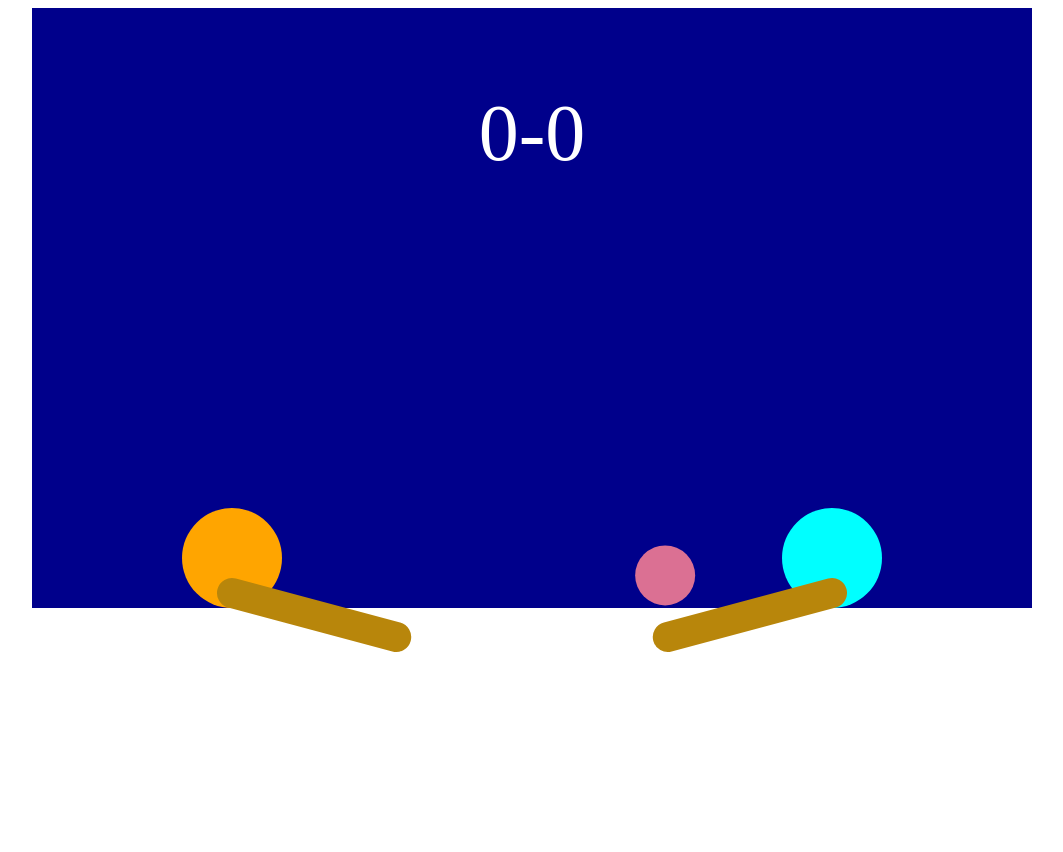
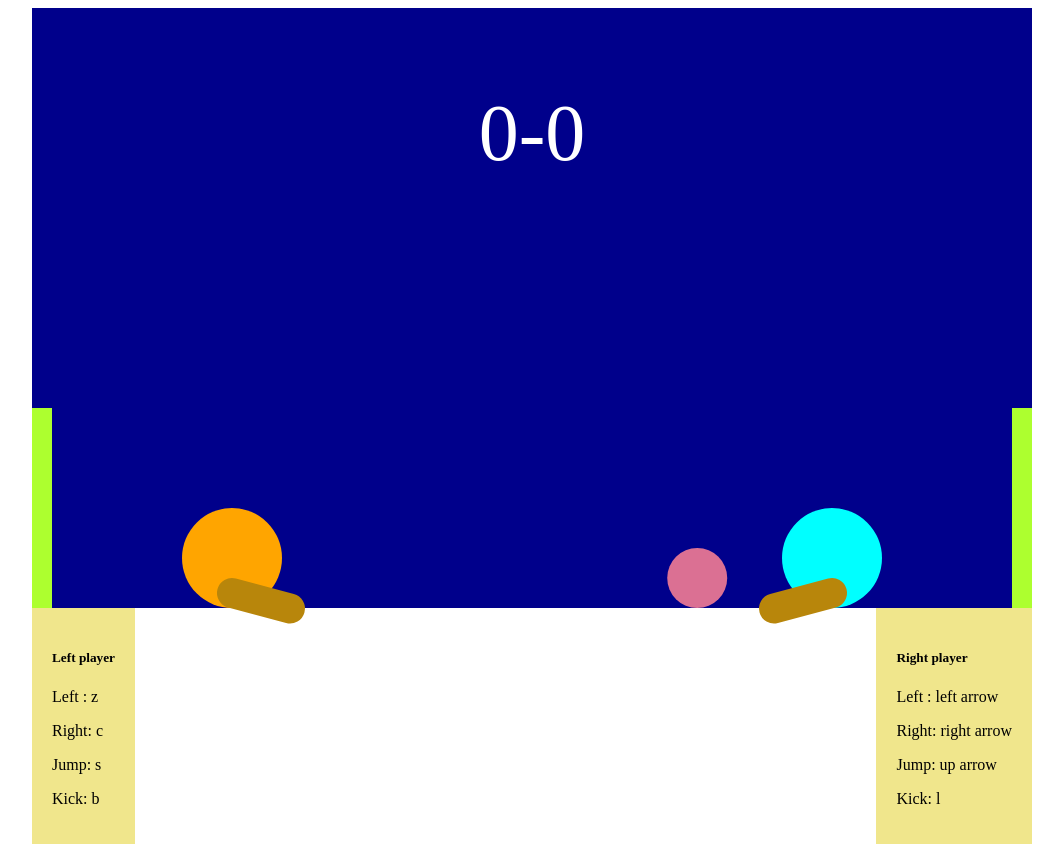
Before and after one commit to AlejandroPenacho/BackInTheHeadGame, a Svelte app: page / in a window 1280 px wide. Shown: the whole page, without its empty margins (108-1171 px from the left). Before the commit the page ends 800 px from the top, so only its background shows below. Built offline with nearby package versions, Linux system fonts and the light colour scheme.

Commit message:
Foot tip collision, goals and keys

```diff
--- a/src/App.svelte
+++ b/src/App.svelte
@@ -2,6 +2,7 @@
 
     import Player from "./Player.svelte";
     import Ball from "./Ball.svelte";
+    import Goal from "./Goal.svelte";
     import type {BallStruct} from "./basic/base";
     import {GameData, Character, Side} from "./basic/base";
 
@@ -193,9 +194,22 @@
         position: absolute;
         justify-content: center;
     }
+
+    div.control {
+        display: flex;
+        justify-content: space-between;
+        margin: auto;
+        width: 1000px;
+    }
+    div.controlBlock {
+        background-color: khaki;
+        padding: 20px;
+    }
 </style>
 
 <div class="mainScene">
+    <Goal side="right"/>
+    <Goal side="left"/>
     <div class="score">
         <p>{score[0]}-{score[1]}</p>
     </div>
@@ -204,3 +218,20 @@
     {/each}
     <Ball data={ball} />
 </div>
+
+<div class="control">
+    <div class="controlBlock">
+        <h5> Left player</h5>
+        <p>Left : z</p>
+        <p>Right: c</p>
+        <p>Jump: s</p>
+        <p>Kick: b</p>
+    </div>
+    <div class="controlBlock">
+        <h5> Right player</h5>
+        <p>Left : left arrow</p>
+        <p>Right: right arrow</p>
+        <p>Jump: up arrow</p>
+        <p>Kick: l</p>
+    </div>
+</div>
--- /dev/null
+++ b/src/Goal.svelte
@@ -0,0 +1,25 @@
+<script lang="ts">
+    export let side;
+
+    let xTranslate;
+
+    if (side=="left"){
+        xTranslate = 0;
+    } else if (side=="right"){
+        xTranslate = 1000-20;
+    }
+
+
+</script>
+
+<style>
+    div {
+        background-color: greenyellow;
+        position: absolute;
+    }
+</style>
+
+<div style="height: 200px; width: 20px;
+            transform: translate({xTranslate}px, 400px)">
+
+</div>
--- a/src/basic/base.ts
+++ b/src/basic/base.ts
@@ -1,5 +1,3 @@
-import { addEmitHelper, formatDiagnosticsWithColorAndContext } from "typescript";
-
 export interface Keybinding {
     left : string,
     right : string,
@@ -164,6 +162,7 @@ export class Character {
         let deltaX1 = changeBase(deltaX0, footAngle);
 
         let ballVelocity1 = changeBase(ball.velocity, footAngle);
+        let bodyVelocity1 = changeBase(this.velocity, footAngle);
 
         let normal1 : number[];
 
@@ -180,7 +179,7 @@ export class Character {
                 (this.size/2-this.foot.width/2)*Math.cos(this.foot.alpha) + deltaX1[1]*normal1[1]
             ];
 
-            let bodyVelocity1 = changeBase(this.velocity, footAngle);
+
 
             let footVelocityAtPoint1 = [
                 footTouchPosition1[1] * this.foot.thetadot + bodyVelocity1[0],
@@ -197,9 +196,39 @@ export class Character {
                 ball.velocity[0] += ballExtraSpeed*normal0[0];
                 ball.velocity[1] += ballExtraSpeed*normal0[1];
             }
-
+            return
         }
 
+        let circleCenterX1 : number[];
+        if (Math.pow((deltaX1[0] - this.foot.rectLength/2),2) + Math.pow(deltaX1[1]-this.foot.width/2,2) <= Math.pow(this.foot.width/2 + ball.size/2, 2)){
+            circleCenterX1 = [this.foot.rectLength/2, 0];
+        } else if (Math.pow((deltaX1[0] + this.foot.rectLength/2),2) + Math.pow(deltaX1[1]-this.foot.width/2,2) <= Math.pow(this.foot.width/2 + ball.size/2, 2)) {
+            circleCenterX1 = [-this.foot.rectLength/2, 0];
+        } else {
+            return
+        }
+
+        let circleCenterX0 = changeBase(circleCenterX1, -footAngle);
+        circleCenterX0 = [circleCenterX0[0] + footX, circleCenterX0[1] + footY];
+        deltaX0 = [ball.position[0]-circleCenterX0[0], ball.position[1]-circleCenterX0[1]];
+
+        let circleVelocity0 = [
+            this.foot.thetadot*(circleCenterX0[1]-this.position[1]) + this.velocity[0],
+            -this.foot.thetadot* (circleCenterX0[0]-this.position[0]) + this.velocity[1]
+        ]
+
+        let distance = Math.pow(Math.pow(deltaX0[0],2) + Math.pow(deltaX0[1],2), 0.5);
+
+        let normal0 = [deltaX0[0]/distance, deltaX0[1]/distance];
+
+        let deltaV0 = [ball.velocity[0] - circleVelocity0[0], ball.velocity[1] - circleVelocity0[1]];
+
+        let relativeSpeed = deltaV0[0]*normal0[0] + deltaV0[1]*normal0[1];
+
+        if (relativeSpeed<0){
+            ball.velocity[0] -= 2*relativeSpeed*normal0[0];
+            ball.velocity[1] -= 2*relativeSpeed*normal0[1];
+        }
     }
 
 }
@@ -217,8 +246,8 @@ class Foot {
         this.theta = 0;
         this.thetadot = 0;
         this.alpha = 15;
-        this.length = 200;
+        this.length = 90;
         this.width = 30;
-        this.rectLength = this.length;
+        this.rectLength = this.length - this.width;
     }
 }
```
